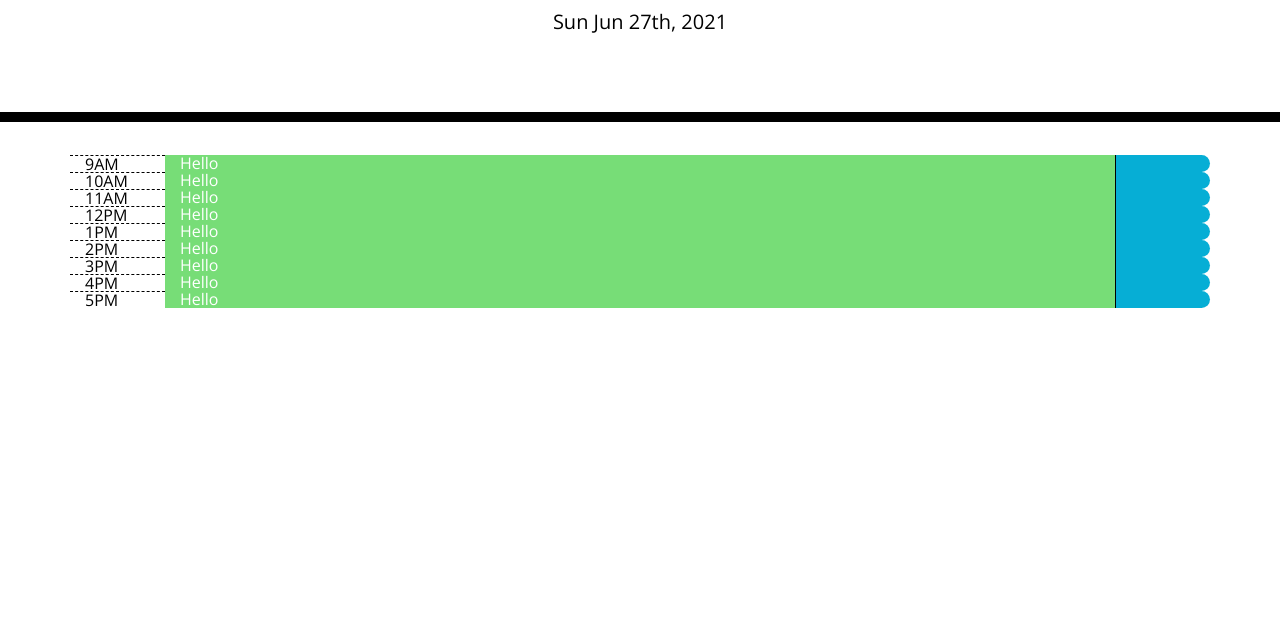
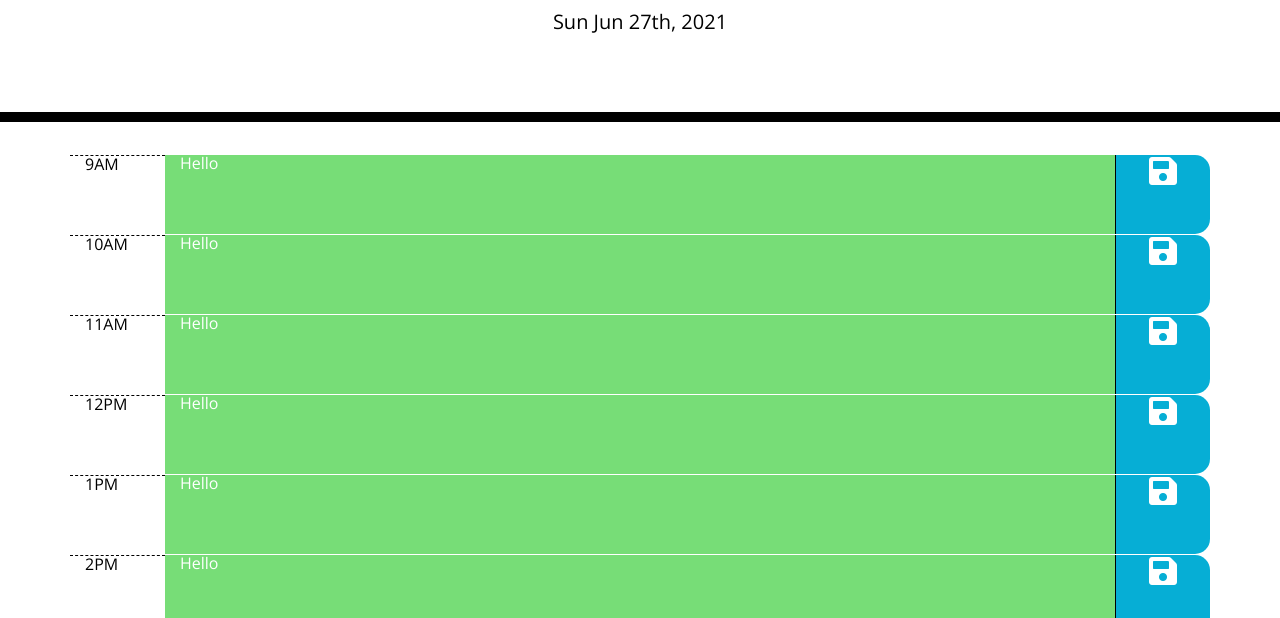
Before and after one commit to eamahma/Work_Day_Scheduler, a plain HTML site: page index.html in a window 1280 px wide. Shown: the part 182-800 px from the top of the page. Drawn offline with nearby package versions, Linux system fonts and the light colour scheme.

Commit message:
save button icon added - using font awsome template

```diff
--- a/index.html
+++ b/index.html
@@ -49,6 +49,6 @@
     <script src="https://cdnjs.cloudflare.com/ajax/libs/moment.js/2.24.0/moment.min.js"></script>
     <script src="https://cdnjs.cloudflare.com/ajax/libs/moment.js/2.27.0/moment.min.js"></script>
     <script src="https://code.jquery.com/ui/1.12.0/jquery-ui.min.js"></script>
-    <script src="./js/script.js"></script>
+//    <script src="./js/script.js"></script>
     </body>
 </html>
--- a/js/script.js
+++ b/js/script.js
@@ -18,7 +18,8 @@ function init() {
         var timeEl = document.createElement("div");
         var timeText = document.createTextNode(workHours[i]);
         timeEl.appendChild(timeText);
-        document.getElementById("rows").appendChild(timeEl);
+//        document.getElementById("rows").appendChild(timeEl);
+        rowEl.appendChild(timeEl);
         timeEl.setAttribute("class", "col-1 hour");
         timeEl.setAttribute("id", "time");
 
@@ -26,23 +27,21 @@ function init() {
         var taskEl = document.createElement("div");
         // the text need to be read from local storage (last saved)
         var taskText = document.createTextNode("Hello");
-        document.getElementById("rows").appendChild(taskEl);
+//        document.getElementById("rows").appendChild(taskEl);
+        rowEl.appendChild(taskEl);
         taskEl.setAttribute("class", "col-10 future");
         taskEl.appendChild(taskText);
 
         // create saveBtn column elements
-        // var saveEl = document.createElement("div");
-        // var saveText = document.createTextNode("save");
-        // document.getElementById("rows").appendChild(saveEl);
-        // saveEl.setAttribute("class", "col-1 saveBtn");
-        // saveEl.appendChild(saveText);
-        var saveEl = document.createElement("svg");
-        // var saveText = document.createTextNode("save");
-        document.getElementById("rows").appendChild(saveEl);
-        saveEl.setAttribute("height", "100px");
-        saveEl.setAttribute("width", "100px");
+        var saveEl = document.createElement("div");
+        rowEl.appendChild(saveEl);
         saveEl.setAttribute("class", "col-1 saveBtn");
-        // saveEl.appendChild(saveText);
+        saveEl.setAttribute("id", "button");
+        saveEl.setAttribute("style", "text-align: center;");
+        //adding font awsome icon for save button
+        var iconEl = document.createElement("i")
+        saveEl.appendChild(iconEl);
+        iconEl.setAttribute("class", "fas fa-save fa-2x");
     }
 }
 
```
